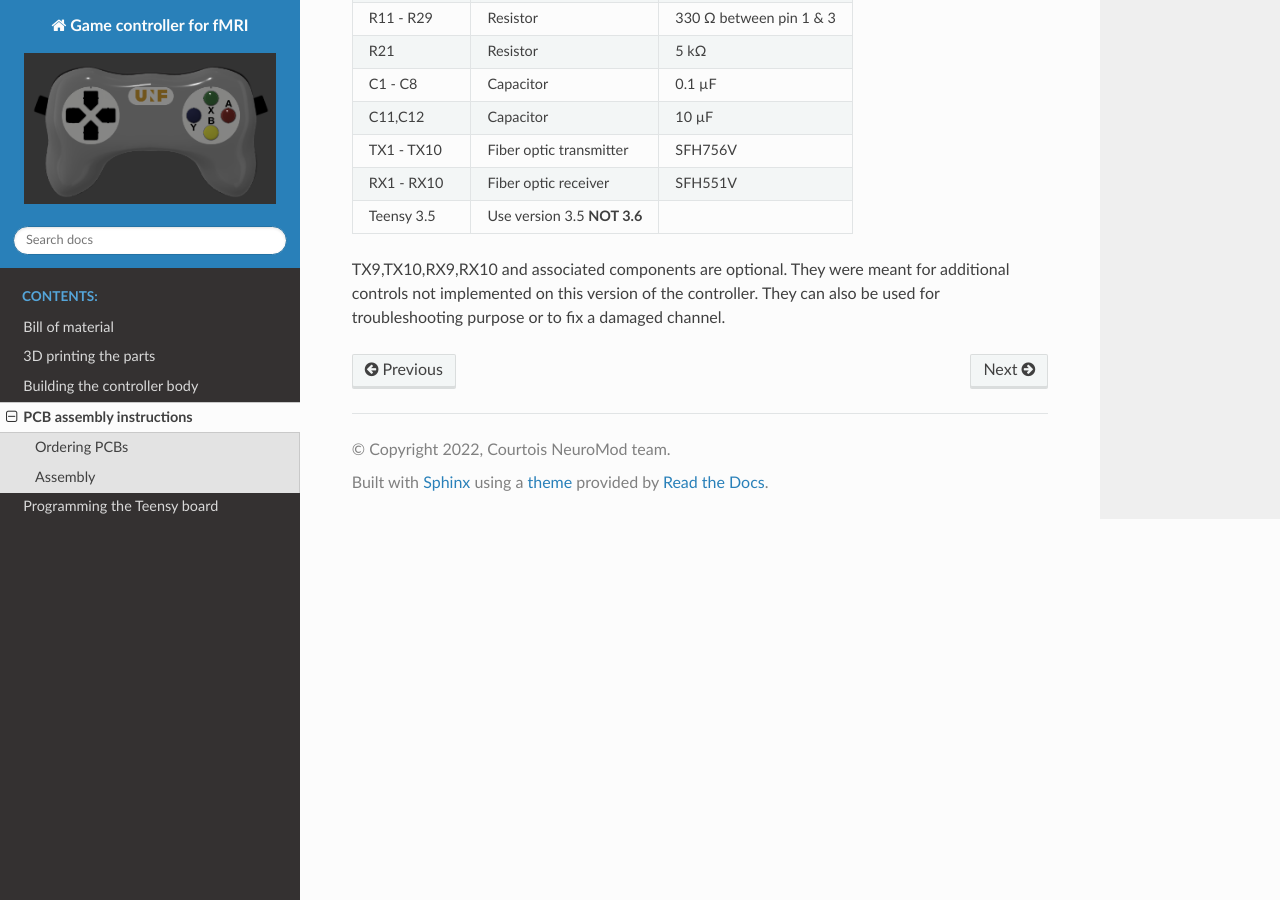
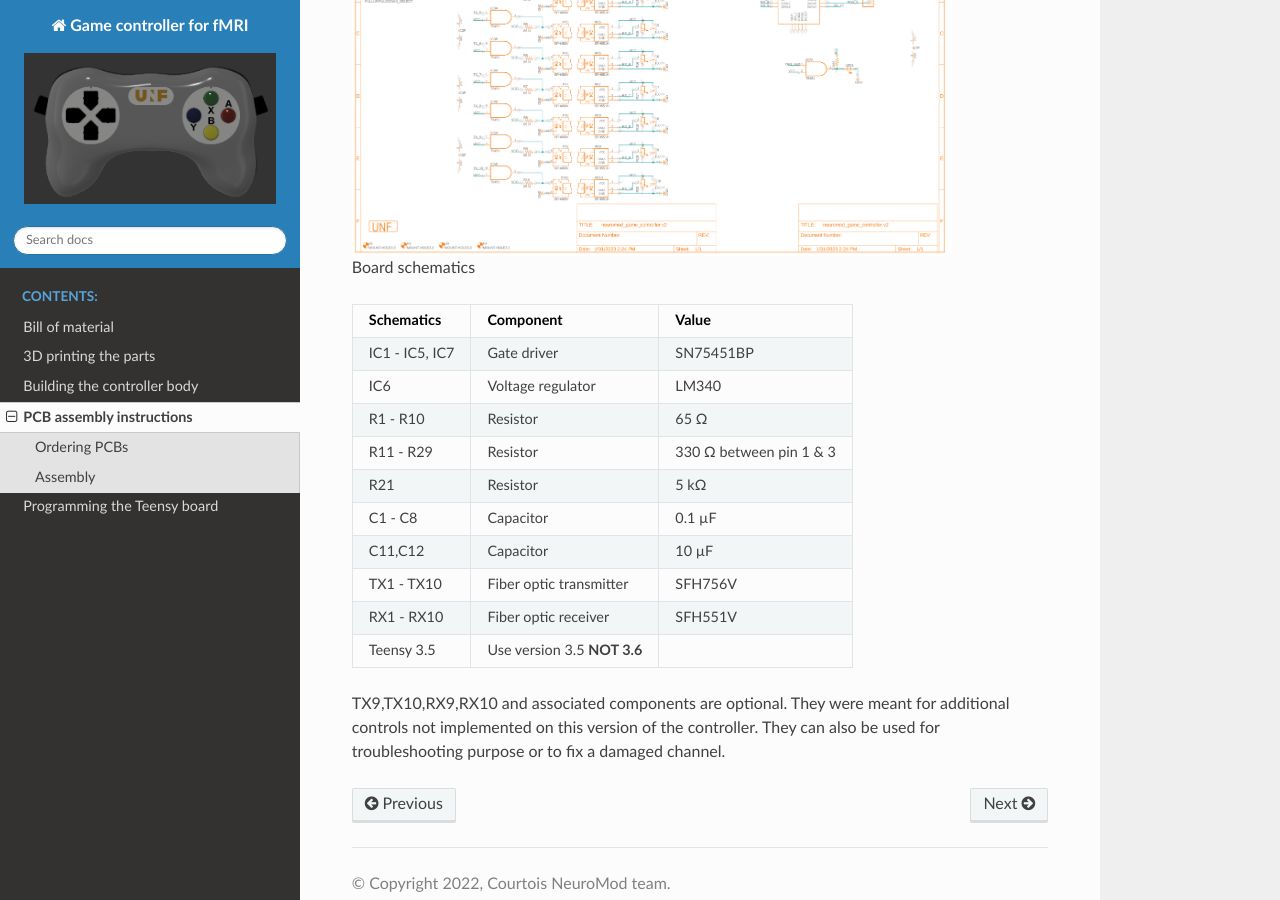
Before and after one commit to courtois-neuromod/controller, a Sphinx documentation site: the page built from source/PCB.md, in a window 1280 px wide and 900 px high, scrolled down 4584 px. Built offline with Sphinx 7.4.7 and the Read the Docs theme 2.0.0, drawn with Linux system fonts in a browser that asks for light colours.

Commit message:
add circuit schematics

```diff
--- a/source/PCB.md
+++ b/source/PCB.md
@@ -33,6 +33,9 @@
 <img src="./_static/PCB/PCB_Layout.png" alt="" width="600"/><br>
 Board layout
 
+<img src="./_static/PCB/PCB_Schematics.png" alt="" width="600"/><br>
+Board schematics
+
 Schematics | Component| Value
 -----------|----------|---|
 IC1 - IC5, IC7|Gate driver|SN75451BP
```
Also changed, not shown: source/_static/PCB/PCB_Schematics.png (added).
